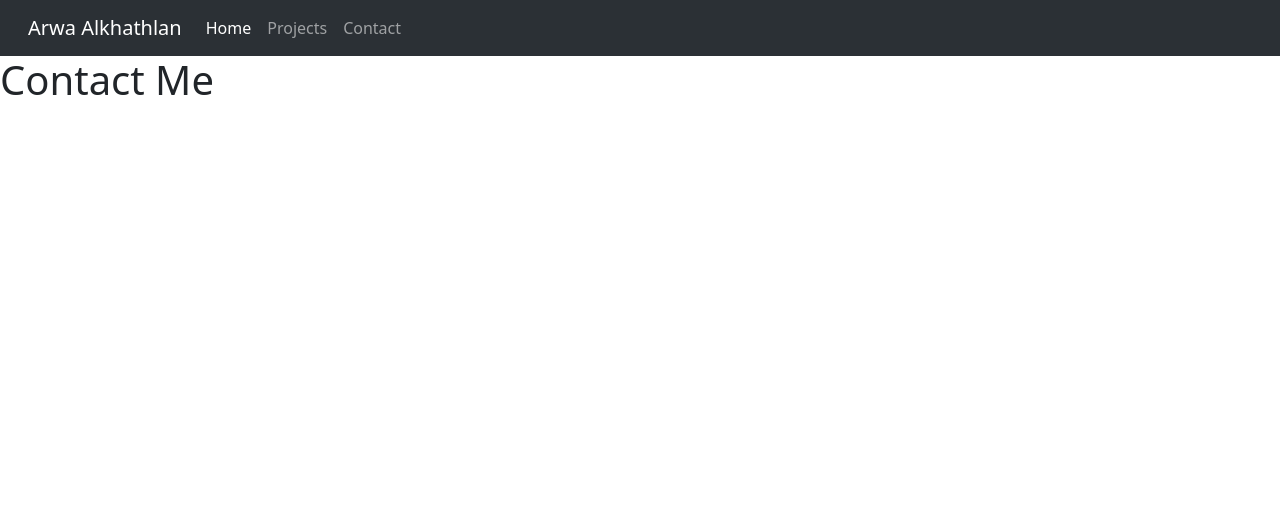
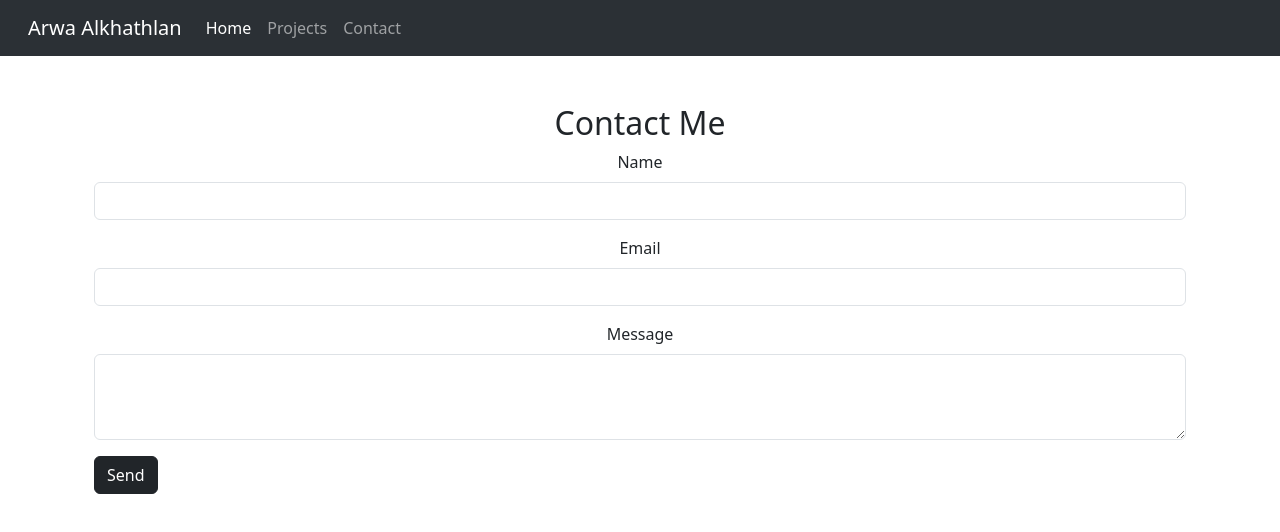
Before and after one commit to arwaalkhathlan/Portfolio, a React (Create React App) app: page /contact in a window 1280 px wide. Shown: the top 532 px of the page. Built offline with nearby package versions, Linux system fonts and the light colour scheme.

Commit message:
chore: Add emailjs-com package for contact form functionality

```diff
--- a/package.json
+++ b/package.json
@@ -7,6 +7,7 @@
     "@testing-library/react": "^16.0.0",
     "@testing-library/user-event": "^14.5.2",
     "bootstrap": "^5.3.3",
+    "emailjs-com": "^3.2.0",
     "react": "^18.3.1",
     "react-bootstrap": "^2.10.3",
     "react-dom": "^18.3.1",
--- /dev/null
+++ b/src/components/common/ContactForm.js
@@ -0,0 +1,95 @@
+// src/ContactForm.js
+import React, { useState } from "react";
+import emailjs from "emailjs-com";
+
+const ContactForm = () => {
+  const [formData, setFormData] = useState({
+    name: "",
+    email: "",
+    message: "",
+  });
+
+  const handleChange = (e) => {
+    const { name, value } = e.target;
+    setFormData({ ...formData, [name]: value });
+  };
+
+  const handleSubmit = (e) => {
+    e.preventDefault();
+
+    emailjs
+      .send(
+        "service_n67b4jm",
+        "template_spokf6p",
+        formData,
+        "xyEKRJyRfz-KdCI2a"
+      )
+      .then((response) => {
+        console.log("SUCCESS!", response.status, response.text);
+      })
+      .catch((err) => {
+        console.error("FAILED...", err);
+      });
+
+    setFormData({
+      name: "",
+      email: "",
+      message: "",
+    });
+  };
+
+  return (
+    <div className="container mt-5 ">
+      <h2 class="d-flex justify-content-center align-items-center">Contact Me</h2>
+      <form onSubmit={handleSubmit}>
+        <div className="mb-3 ">
+          <label htmlFor="name" className="form-label d-flex justify-content-center align-items-center">
+            Name
+          </label>
+          <input
+            type="text"
+            className="form-control"
+            id="name"
+            name="name"
+            value={formData.name}
+            onChange={handleChange}
+            required
+          />
+        </div>
+        <div className="mb-3">
+          <label htmlFor="email" className="form-label d-flex justify-content-center align-items-center">
+            Email
+          </label>
+          <input
+            type="email"
+            className="form-control"
+            id="email"
+            name="email"
+            value={formData.email}
+            onChange={handleChange}
+            required
+          />
+        </div>
+        <div className="mb-3">
+          <label htmlFor="message" className="form-label d-flex justify-content-center align-items-center">
+            Message
+          </label>
+          <textarea
+            className="form-control"
+            id="message"
+            name="message"
+            rows="3"
+            value={formData.message}
+            onChange={handleChange}
+            required
+          ></textarea>
+        </div>
+        <button type="submit" className="btn btn-dark d-flex justify-content-center align-items-center">
+          Send
+        </button>
+      </form>
+    </div>
+  );
+};
+
+export default ContactForm;
--- a/src/components/pages/Contact.js
+++ b/src/components/pages/Contact.js
@@ -1,7 +1,14 @@
+
+import ContactForm from "../common/ContactForm";
+
+const Contact = () => {
 
 
-const Contact = () => {
-    return <h1>Contact Me</h1>
+  return (
+    <div className="container mt-5">
+     <ContactForm />
+    </div>
+  );
 };
 
 export default Contact;
```
Also changed, not shown: src/components/common/socialbtns.js (added), 1 other file (tests, documents, lock files or other folders).
